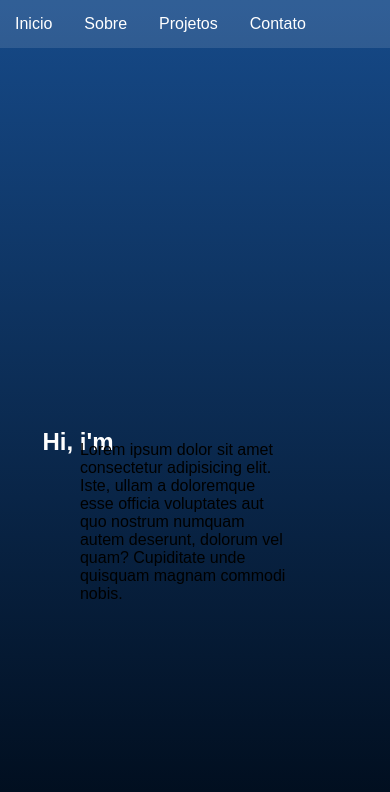
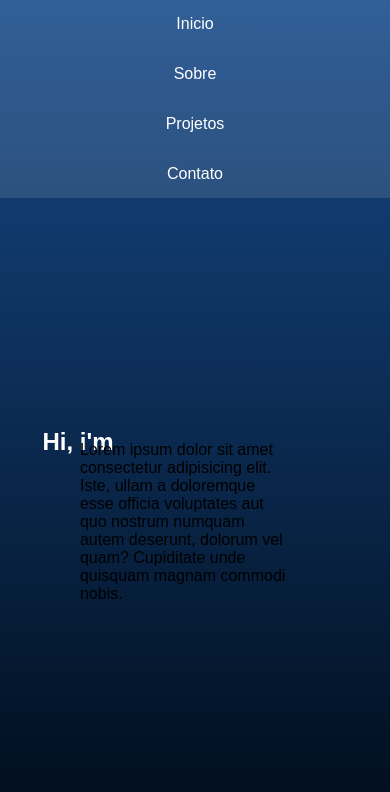
Before and after one commit to Dev-Livia/Portifolio, a plain HTML site: page Principal.html in a window 390 px wide. Drawn offline with Linux system fonts and the light colour scheme.

Commit message:
Menu responsivo

```diff
--- a/Css/style.css
+++ b/Css/style.css
@@ -5,6 +5,12 @@ body{
     height: 100vh;
     background-image: linear-gradient(to top,#000b19,#164A89 );
     background-repeat: no-repeat;
+}
+@media(max-width: 600px){
+    .menu{
+        flex-direction: column;
+        align-items: center;
+    }
 }
 h1{
     color: white;
```
